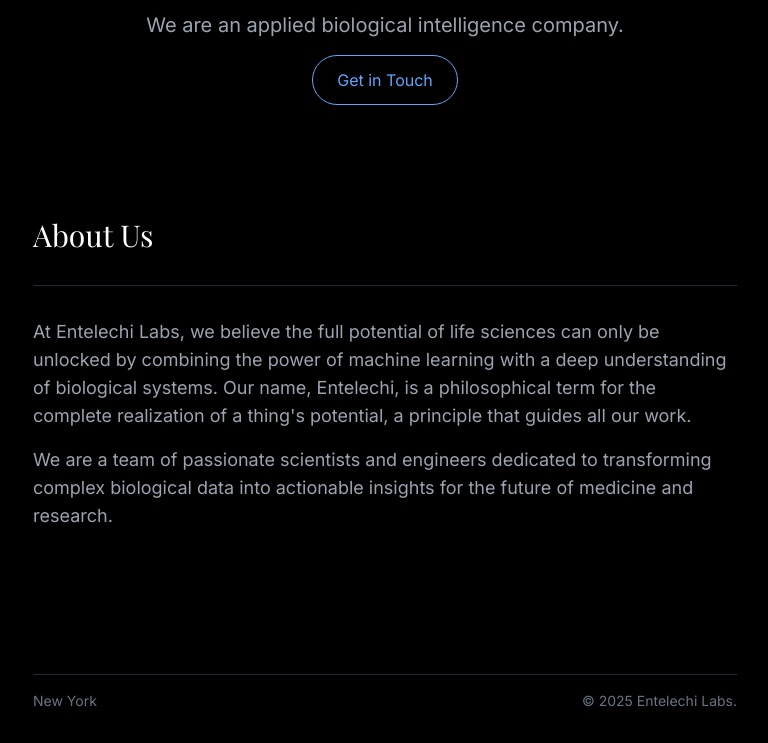
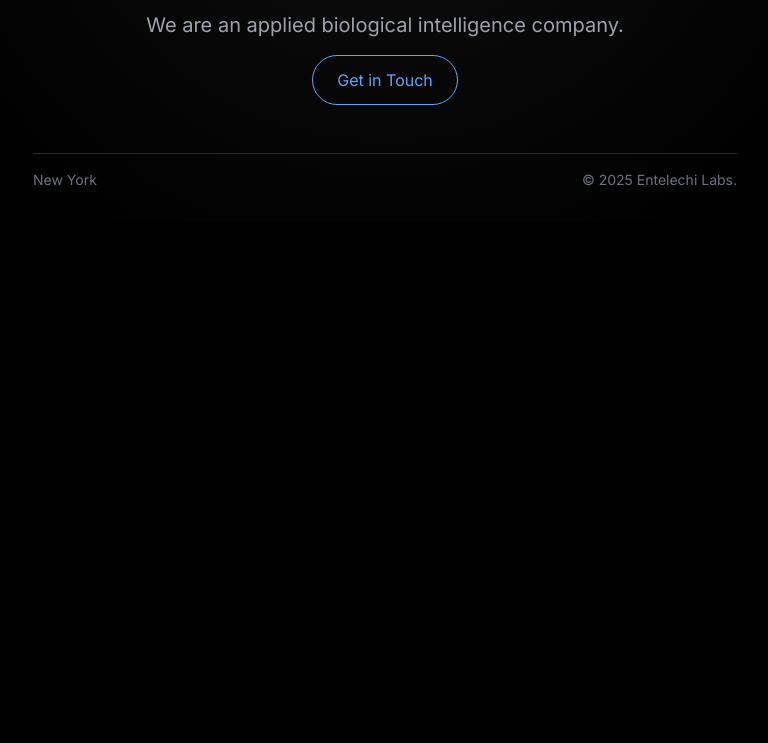
Before and after one commit to Entelechi-Labs/entelechilabs.github.io, a plain HTML site: page index.html in a window 1280 px wide. Shown: the part 618-1361 px from the top of the page, without its empty margins (255-1023 px from the left). After the commit the page ends 840 px from the top, so only its background shows below. Drawn offline with nearby package versions, Linux system fonts and the light colour scheme.

Commit message:
Enhance styles and update navigation links

```diff
--- a/index.html
+++ b/index.html
@@ -12,6 +12,9 @@
             background-color: #000000;
             color: #c9d1d9;
             scroll-behavior: smooth;
+            background-image: radial-gradient(circle at 50% 50%, rgba(30, 30, 30, 0.5) 0%, rgba(0, 0, 0, 1) 70%);
+            /* Prevents vertical scrolling */
+            overflow-y: hidden;
         }
 
         .font-serif-custom {
@@ -36,11 +39,11 @@
 
     <header class="max-w-screen-md mx-auto px-8 pt-4 flex justify-between items-start text-sm sticky top-0 bg-black z-50">
         <div class="flex items-center space-x-2">
-            <div>Entelechi Labs</div>
+            <a href="index.html"><div>Entelechi Labs</div></a>
         </div>
         <nav class="hidden sm:block">
             <ul class="flex space-x-6">
-                <li><a href="#about" class="hover:text-white transition-colors duration-200">About</a></li>
+                <li><a href="about.html" class="hover:text-white transition-colors duration-200">About</a></li>
                 <li><a href="mailto:contact@entelechilabs.com" class="hover:text-white transition-colors duration-200">Contact</a></li>
             </ul>
         </nav>
@@ -65,18 +68,6 @@
             </a>
         </section>
 
-        <section id="about" class="flex flex-col gap-8 py-24">
-            <h2 class="font-serif-custom text-3xl text-white">About Us</h2>
-            <div class="h-px w-full bg-gray-800"></div>
-            <div class="text-gray-400 text-lg">
-                <p class="mb-4">
-                    At Entelechi Labs, we believe the full potential of life sciences can only be unlocked by combining the power of machine learning with a deep understanding of biological systems. Our name, Entelechi, is a philosophical term for the complete realization of a thing's potential, a principle that guides all our work.
-                </p>
-                <p>
-                    We are a team of passionate scientists and engineers dedicated to transforming complex biological data into actionable insights for the future of medicine and research.
-                </p>
-            </div>
-        </section>
     </div>
 
     <div class="max-w-screen-md mx-auto p-8 pt-12 flex flex-col gap-4 text-sm mt-auto">
```
